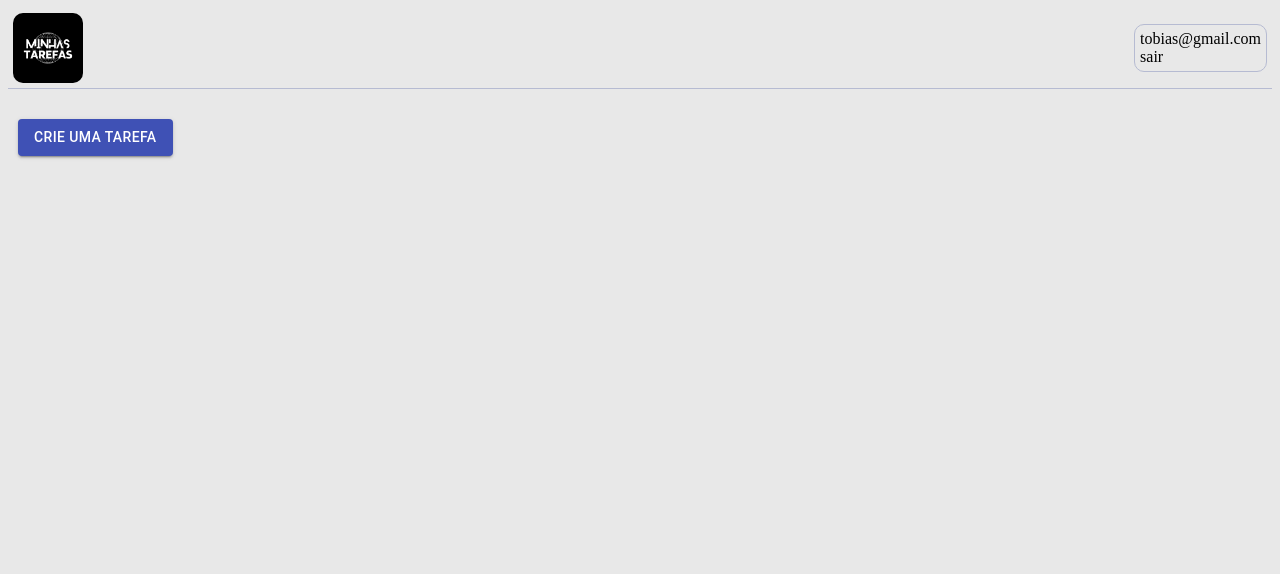
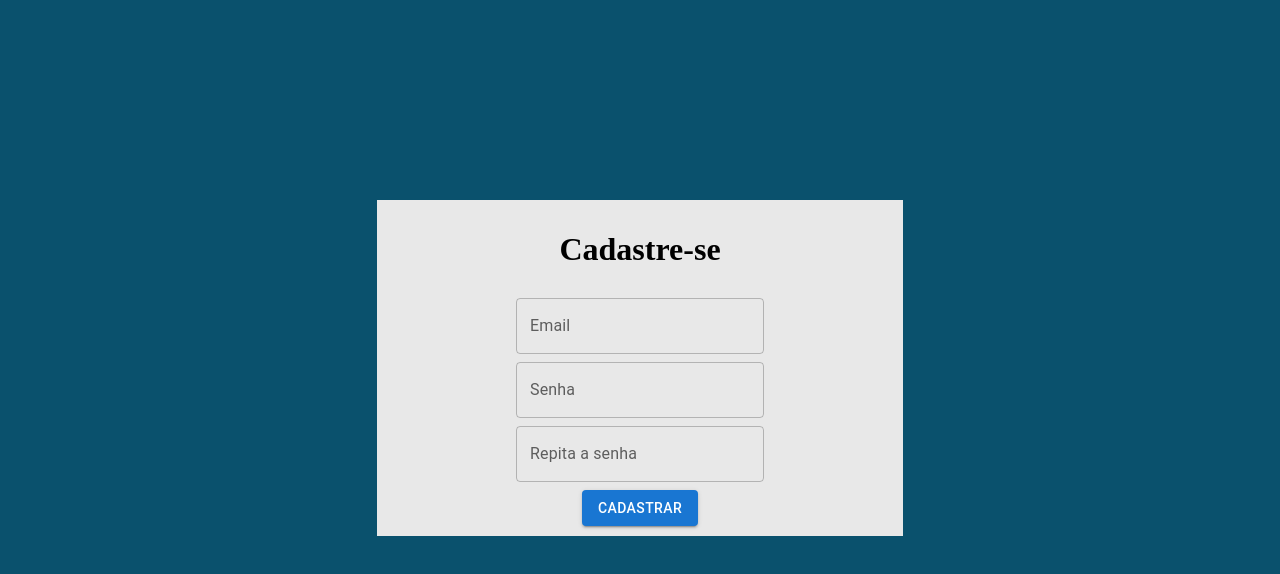
Before and after one commit to tobiasramos/task-management, a React (Create React App) app: page /register in a window 1280 px wide. Shown: the top 574 px of the page. Built offline with nearby package versions, Linux system fonts and the light colour scheme.

Commit message:
Criando a tela de cadastro

```diff
--- a/src/App.css
+++ b/src/App.css
@@ -1,5 +1,5 @@
 body {
-    background-color: #e8e8e8;
+    background-color: #0a516d;
 }
 .App {
     margin: 0px;
--- a/src/App.js
+++ b/src/App.js
@@ -1,12 +1,14 @@
 import "./App.css";
 import Header from "./pages/header/header";
 import Home from "./pages/home/home";
+import Register from "./pages/register/register";
 
 function App() {
   return (
     <div className="App">
-      <Header />
-      <Home />
+      <Register />
+      {/* <Header />
+      <Home /> */}
     </div>
   );
 }
--- /dev/null
+++ b/src/pages/register/Register.module.css
@@ -0,0 +1,17 @@
+.container{
+    display: flex;
+    flex-direction: column;
+    align-items: center;
+    justify-content: center;
+    height: 90vh;
+}
+
+.form {
+    display: flex;
+    flex-direction: column;
+    align-items: center;
+    width: 40%;
+    padding: 10px;
+    background-color: #e8e8e8;
+    gap: 0.5em;
+}
--- /dev/null
+++ b/src/pages/register/register.js
@@ -0,0 +1,23 @@
+import { Button } from "@mui/material";
+import styles from "./Register.module.css";
+import TextField from "@mui/material/TextField";
+const Register = () => {
+  return (
+    <div className={styles.container}>
+      <form className={styles.form}>
+        <h1>Cadastre-se</h1>
+
+        <TextField label="Email" type="email" name="email" />
+        <TextField label="Senha" type="password" name="password" />
+        <TextField
+          label="Repita a senha"
+          type="password"
+          name="repeatPassword"
+        />
+        <Button variant="contained">Cadastrar</Button>
+      </form>
+    </div>
+  );
+};
+
+export default Register;
```
